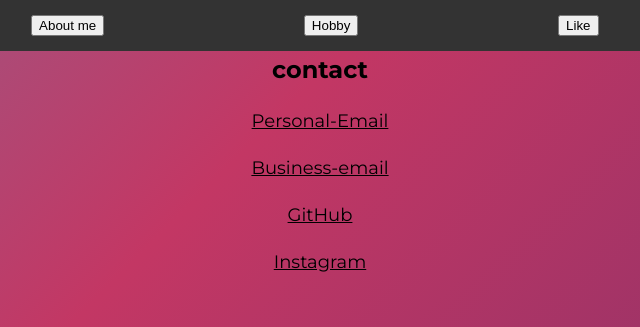
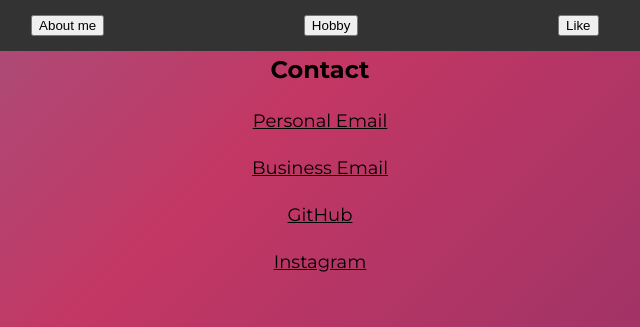
Before and after one commit to Jamateur/Mid-Term-Project, a plain HTML site: page index.html in a window 1280 px wide. Both pictures are taken after a click on the button "Contact". Shown: the top 327 px of the page, 320-960 px from the left. Drawn offline with Linux system fonts and the light colour scheme.

Commit message:
Html-optimization

```diff
--- a/index.html
+++ b/index.html
@@ -16,14 +16,14 @@
     </nav>
 
     <section id="home">
-        <h1>Jisung's Intro</h1>
+        <h1>Jisung's Introduction</h1>
         <p>안녕하세요 소프트웨어학과 박지성입니다!</p>
-        <img src="imgs/JS2.jpg" alt="" />
+        <img src="imgs/JS2.jpg" alt="박지성 사진" />
     </section>
 
     <section id="about-me">
         <h1>About-me</h1>
-        <img src="imgs/JS1.jpg" alt="" />
+        <img src="imgs/JS1.jpg" alt="박지성 사진" />
         <div>
             <p>이름: 박지성</p>
             <p>학번: 32181867</p>
@@ -69,18 +69,15 @@
         <figure>
             <img src="imgs/Taro.jpg" alt="타로카드 사진" />
             <figcaption>타로카드</figcaption>
-          </figure>
-      </section>
-
-      <section id="contact">
-        <h1>contact</h1>
-        <p><a href="mailto:jisung0817@gmail.com">Personal-Email</a></p>
-        <p><a href="mailto:32181867@Dankook.ac.kr">Business-email</a></p>
-        <p><a href="https://github.com/Jamateur">GitHub</a></p>
-        <p><a href="https://www.instagram.com/jsngp817/">Instagram</a></p>
+        </figure>
     </section>
 
+    <section id="contact">
+      <h1>Contact</h1>
+      <p><a href="mailto:jisung0817@gmail.com">Personal Email</a></p>
+      <p><a href="mailto:32181867@Dankook.ac.kr">Business Email</a></p>
+      <p><a href="https://github.com/Jamateur" target="_blank" rel="noopener noreferrer">GitHub</a></p>
+      <p><a href="https://www.instagram.com/jsngp817/" target="_blank" rel="noopener noreferrer">Instagram</a></p>
+  </section>
 
-    <script src="script.js"></script>
-</body>
-</html>
+  <script src="script.js"></script>
```
